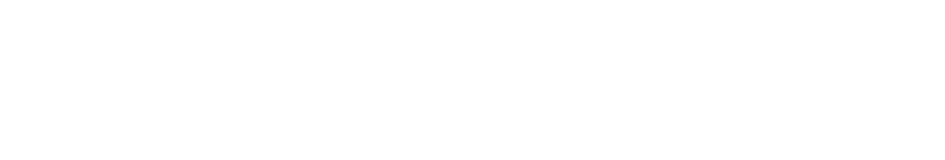
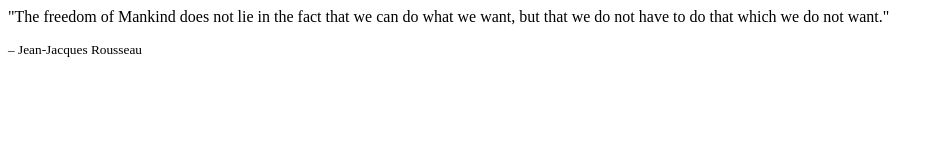
Before and after one commit to withDav/simple-quote-page, a plain HTML site: page index.html in a window 1280 px wide. Shown: the whole page, without its empty margins (0-945 px from the left). Drawn offline with Linux system fonts and the light colour scheme.

Commit message:
html ready

```diff
--- a/index.html
+++ b/index.html
@@ -7,6 +7,9 @@
     <title>Document</title>
 </head>
 <body>
-
+    <div class="wrapper">
+        <p class="quote">"The freedom of Mankind does not lie in the fact that we can do what we want, but that we do not have to do that which we do not want."</p>
+        <p class="author"><small>– Jean-Jacques Rousseau</small></p>
+    </div>
 </body>
 </html>
```
